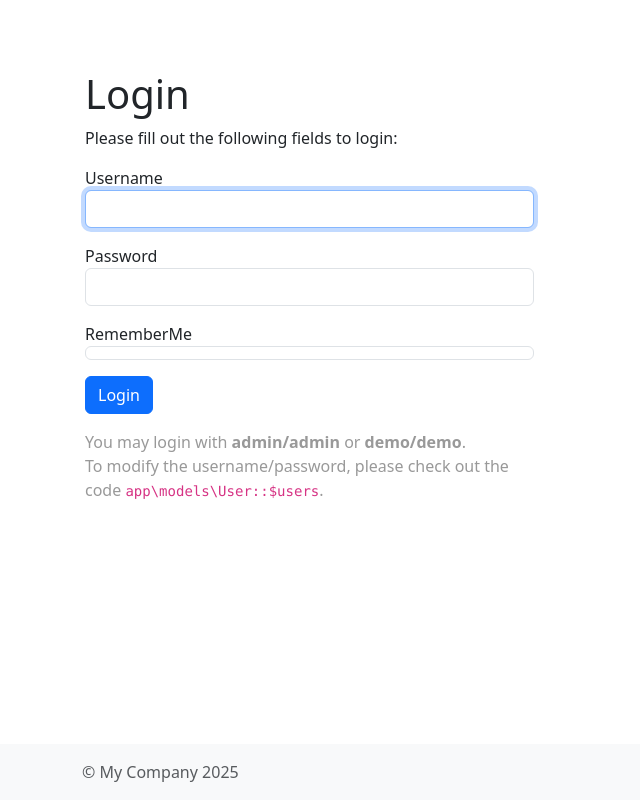
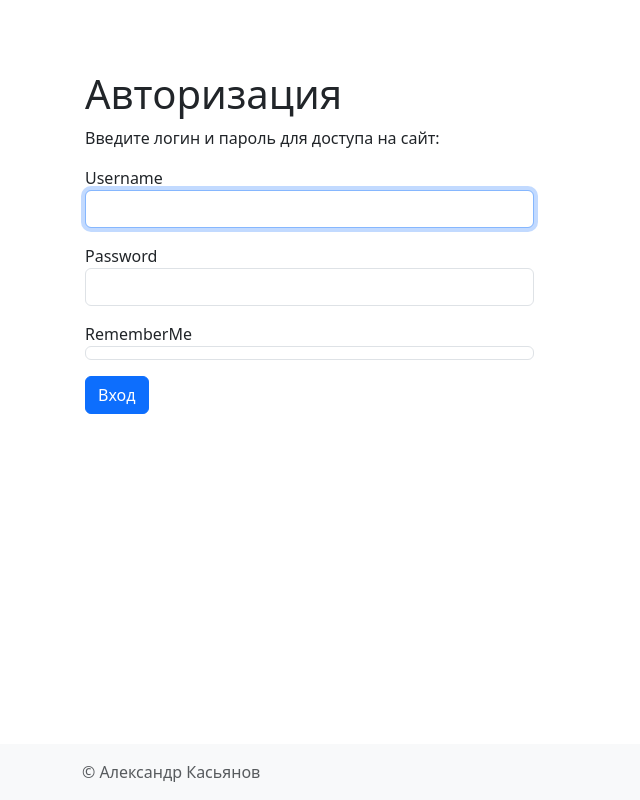
Before and after one commit to carono/synergy.carono.ru, a Yii app: template views/site/login.php in a window 1280 px wide. Shown: the whole page, without its empty margins (0-640 px from the left). Run offline with PHP 8.4 and a stand-in for Yii, Linux system fonts and the light colour scheme; the template is opened without the code that fills it, so the values that code supplies are empty; form fields are guessed from the names that the template uses; some libraries are stand-ins or nearby versions.

Commit message:
Персонализируем данные, убираем лишнее, добавляем перевод

```diff
--- a/config/web.php
+++ b/config/web.php
@@ -5,6 +5,9 @@ $config = [
     'id' => 'basic',
     'basePath' => dirname(__DIR__),
     'bootstrap' => ['log'],
+    'name' => 'Практические занятия',
+    'language' => 'ru-RU',
+    'timeZone' => 'Europe/Moscow',
     'aliases' => [
         '@bower' => '@vendor/bower-asset',
         '@npm' => '@vendor/npm-asset',
--- a/views/layouts/partial/footer.php
+++ b/views/layouts/partial/footer.php
@@ -1,8 +1,7 @@
 <footer id="footer" class="mt-auto py-3 bg-light">
     <div class="container">
         <div class="row text-muted">
-            <div class="col-md-6 text-center text-md-start">&copy; My Company <?= date('Y') ?></div>
-            <div class="col-md-6 text-center text-md-end"><?= Yii::powered() ?></div>
+            <div class="col-md-6 text-center text-md-start">&copy; Александр Касьянов</div>
         </div>
     </div>
 </footer>
--- a/views/site/login.php
+++ b/views/site/login.php
@@ -8,13 +8,13 @@
 use yii\bootstrap5\ActiveForm;
 use yii\bootstrap5\Html;
 
-$this->title = 'Login';
+$this->title = 'Авторизация';
 $this->params['breadcrumbs'][] = $this->title;
 ?>
 <div class="site-login">
     <h1><?= Html::encode($this->title) ?></h1>
 
-    <p>Please fill out the following fields to login:</p>
+    <p>Введите логин и пароль для доступа на сайт:</p>
 
     <div class="row">
         <div class="col-lg-5">
@@ -39,17 +39,12 @@ $this->params['breadcrumbs'][] = $this->title;
 
             <div class="form-group">
                 <div>
-                    <?= Html::submitButton('Login', ['class' => 'btn btn-primary', 'name' => 'login-button']) ?>
+                    <?= Html::submitButton('Вход', ['class' => 'btn btn-primary', 'name' => 'login-button']) ?>
                 </div>
             </div>
 
             <?php ActiveForm::end(); ?>
 
-            <div style="color:#999;">
-                You may login with <strong>admin/admin</strong> or <strong>demo/demo</strong>.<br>
-                To modify the username/password, please check out the code <code>app\models\User::$users</code>.
-            </div>
-
         </div>
     </div>
 </div>
```
Also changed, not shown: models/LoginForm.php (+11 -1 lines).
